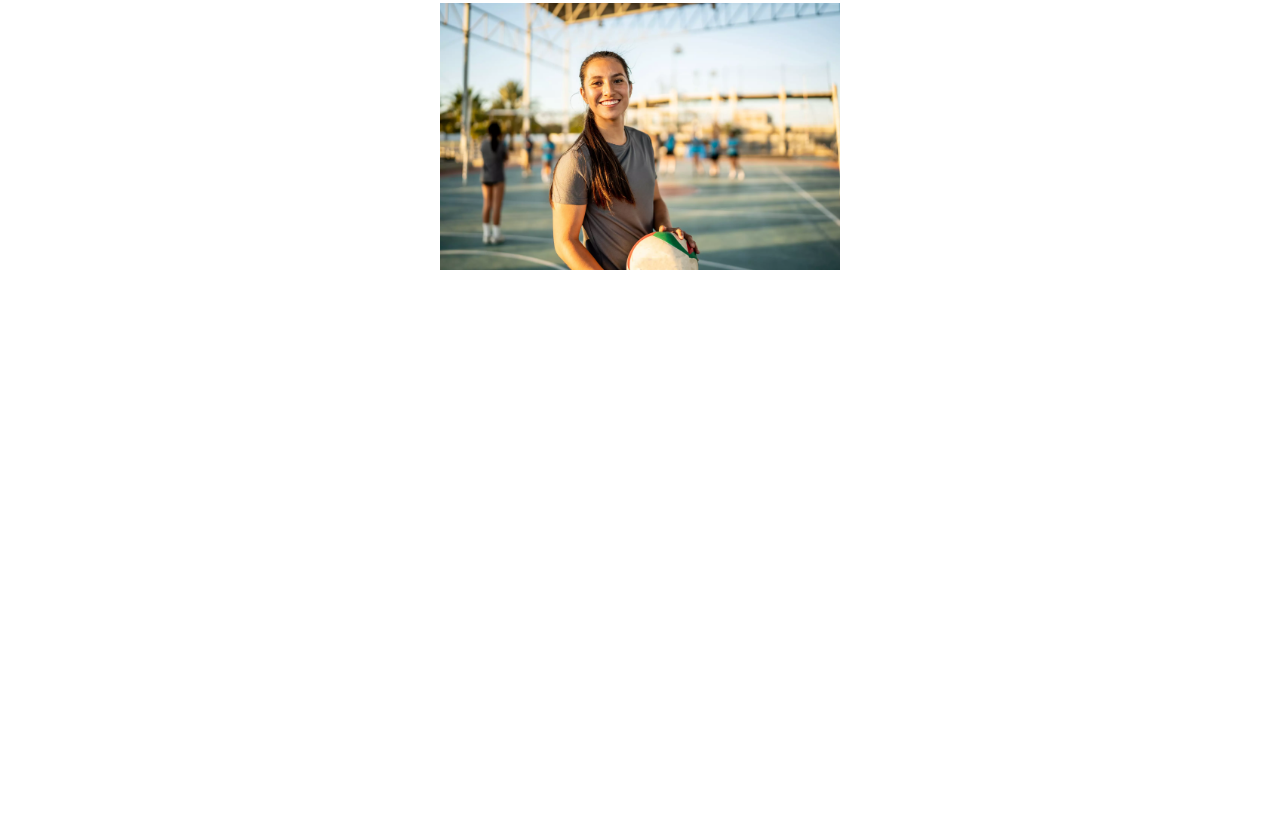
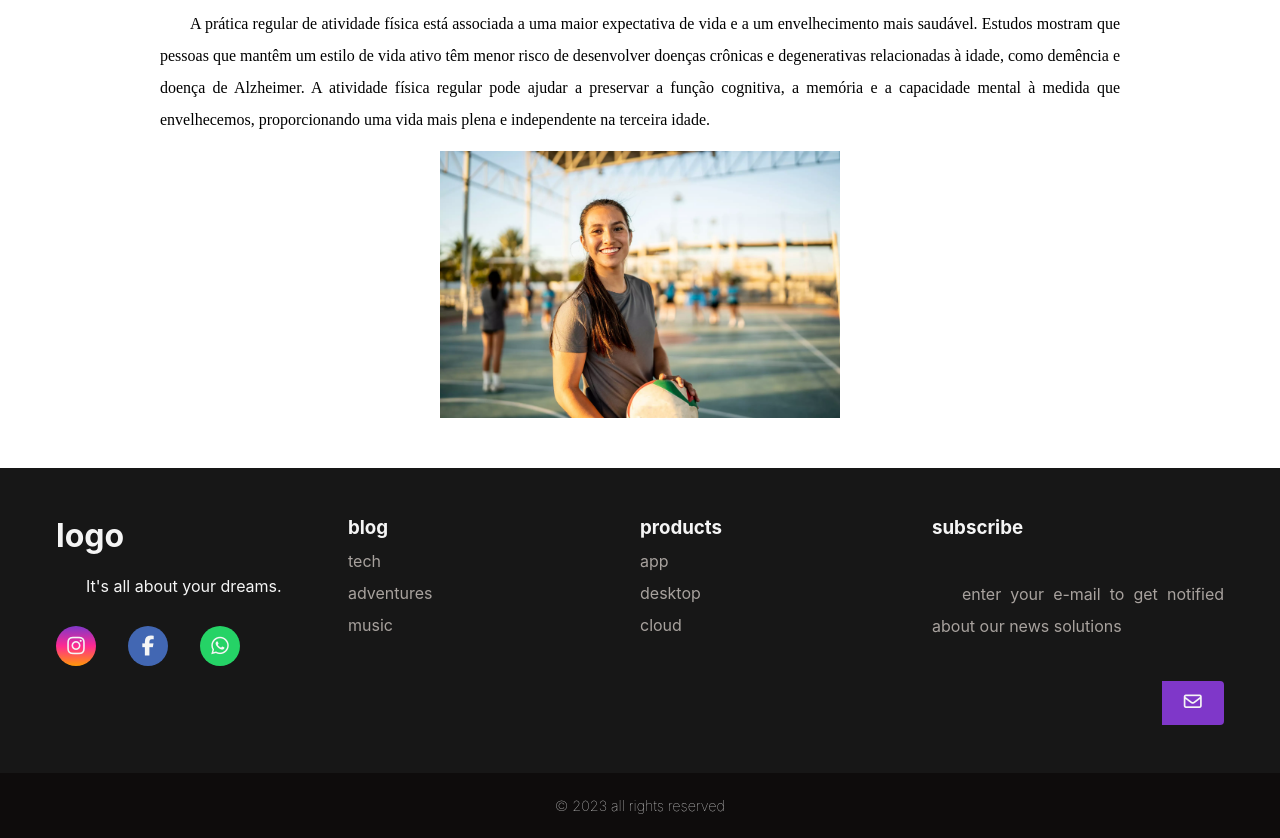
Before and after one commit to henrique-devbr/benef-cios-da-atividade-f-sica, a plain HTML site: page index.html in a window 1280 px wide. Shown: the part 809-1647 px from the top of the page. Before the commit the page ends 1129 px from the top, so only its background shows below. Drawn offline with Linux system fonts and the light colour scheme.

Commit message:
adicionei um footer (final) para o site

```diff
--- a/index.html
+++ b/index.html
@@ -4,6 +4,7 @@
     <meta charset="UTF-8">
     <meta name="viewport" content="width=device-width, initial-scale=1.0">
     <title>benefícios</title>
+    <link rel="stylesheet" href="https://cdnjs.cloudflare.com/ajax/libs/font-awesome/7.0.1/css/all.min.css" integrity="sha512-2SwdPD6INVrV/lHTZbO2nodKhrnDdJK9/kg2XD1r9uGqPo1cUbujc+IYdlYdEErWNu69gVcYgdxlmVmzTWnetw==" crossorigin="anonymous" referrerpolicy="no-referrer" />
     <link rel="stylesheet" href="style.css">
 </head>
 <body>
@@ -11,7 +12,6 @@
         <h1>benefícios da atividade física</h1>
     <nav>
         <a href="#" class="botao">curiosidades</a>
-        <a href="#" class="botao">Home</a>
     </nav>
     </header>
     <main class="container">
@@ -33,7 +33,76 @@
         </section>
     </main>
     <footer>
+        <div id="footer_content">
+            <div id="footer_contacts">
+                <h1>logo</h1>
+                <p>It's all about your dreams.</p>
 
+                <div id="footer_social_media">
+                    <a href="#" class="footer-link" id="instagram">
+                        <i class="fa-brands fa-instagram"></i>
+                    </a>
+
+                    <a href="#" class="footer-link" id="facebook">
+                        <i class="fa-brands fa-facebook-f"></i>
+                    </a>
+
+                    <a href="#" class="footer-link" id="whatsapp">
+                        <i class="fa-brands fa-whatsapp"></i>
+                    </a>
+                </div>
+            </div>
+
+            <ul class="footer-list">
+                <li>
+                    <h3>blog</h3>
+                </li>
+                <li>
+                    <a href="#" class="footer-link">tech</a>
+                </li>
+                <li>
+                    <a href="#" class="footer-link">adventures</a>
+                </li>
+                <li>
+                    <a href="#" class="footer-link">music</a>
+                </li>
+            </ul>
+
+            <ul class="footer-list">
+                <li>
+                    <h3>products</h3>
+                </li>
+                <li>
+                    <a href="#" class="footer-link">app</a>
+                </li>
+                <li>
+                    <a href="#" class="footer-link">desktop</a>
+                </li>
+                <li>
+                    <a href="#" class="footer-link">cloud</a>
+                </li>
+            </ul>
+
+            <div id="footer_subscribe">
+                <h3>subscribe</h3>
+
+                <p>
+                    enter your e-mail to get notified about our news solutions
+                </p>
+
+                <div id="input_group">
+                    <input type="email" id="email">
+                    <button>
+                        <i class="fa-regular fa-envelope"></i>
+                    </button>
+                </div>
+            </div>
+        </div>
+
+        <div id="footer_copyright">
+            &#169
+            2023 all rights reserved
+        </div>
     </footer>
 </body>
 </html>
--- a/style.css
+++ b/style.css
@@ -5,7 +5,14 @@
     --cor3: #A5A692;
     --cor4: #BFB78F;
     --cor5: #03A678;
+    --cor6: #0e0c0c;
+    --cor7: #171717;
+    --cor8: #a8a29e;
+    --cor9: #f5f5f5;
+
 }
+
+@import url('https://fonts.googleapis.com/css2?family=Inter:ital,opsz,wght@0,14..32,500;1,14..32,500&display=swap');
 
 @import url('https://fonts.googleapis.com/css2?family=Alice&family=Bebas+Neue&family=Bitter:ital,wght@0,100..900;1,100..900&family=Jost:ital,wght@0,100..900;1,100..900&family=Lusitana:wght@400;700&display=swap');
 
@@ -86,7 +93,9 @@ p{
     unicode-bidi: isolate;
     text-indent: 30px;
     text-align: justify;
-    font-weight: bold;
+    margin: 15px 0px;
+    line-height: 2em;
+    font-size: 1em;
 }
 body{
     margin: 0;
@@ -115,7 +124,156 @@ main img{
 }
 main img.pequena{
     display: block;
-    width: 50%;
+    width: 80%;
     max-width: 400px;
     margin: 0 auto;
 }
+
+footer{
+    font-family: 'inter', sans-serif;
+    width: 100%;
+    color: var(--cor9);
+}
+
+.footer-link {
+    text-decoration: none;
+}
+
+#footer_content {
+    background-color: var(--cor7);
+    display: grid;
+    grid-template-columns: repeat(4, 1fr);
+    padding: 3rem 3.5rem;
+}
+
+#footer_contacts h1 {
+    margin-bottom: 0.75rem;
+}
+
+#footer_social_media {
+    display: flex;
+    gap: 2rem;
+    margin-top: 1.5rem;
+}
+
+#footer_social_media .footer-link {
+    display: flex;
+    align-items: center;
+    justify-content: center;
+    height: 2.5rem;
+    width: 2.5rem;
+    color: var(--cor9);
+    border-radius: 50%;
+    transition: all 0.4s;
+}
+#footer_social_media .footer-link i {
+    font-size: 1.25rem;
+}
+#footer_social_media .footer-link:hover{
+    opacity: 0.8;
+}
+
+#instagram {
+    background: linear-gradient(#7f37c9, #ff2992, #ff9807);
+}
+
+#facebook {
+    background-color: #4267b3;
+}
+
+#whatsapp {
+    background-color: #25d366;
+}
+
+.footer-list {
+    display: flex;
+    flex-direction: column;
+    gap: 0.75rem;
+    list-style: none;
+}
+
+.footer-list .footer-link {
+    color: var(--cor8);
+    transition: all 0.7s;
+}
+
+.footer-list .footer-link:hover {
+    color: #7f37c9;
+}
+
+#footer_subscribe {
+    display: flex;
+    flex-direction: column;
+    gap: 1.5rem;
+}
+
+#footer_subscribe p {
+    color: var(--cor8);
+}
+
+#input_group{
+    display: flex;
+    align-items: center;
+    background-color: 4px;
+    border-radius: 4px;
+}
+
+#input_group input {
+    all: unset;
+    padding: 0.75rem;
+    width: 100%;
+}
+
+#input_group button {
+    background-color: #7f37c9;
+    border: none;
+    color: var(--cor9);
+    padding: 0px 1.25rem;
+    font-size: 1.125rem;
+    height: 100%;
+    border-radius: 0px 4px 4px 0px;
+    cursor: pointer;
+    transition: all 0.7s;
+}
+
+#input_group button:hover {
+    opacity: 0.8;
+}
+
+#footer_copyright {
+    display:flex;
+    justify-content: center;
+    background-color: var(--cor6);
+    font-size: 0.9rem;
+    padding: 1.5rem;
+    font-weight: 100;
+}
+
+@media (max-width: 768px) {
+    #footer_content {
+        grid-template-columns: 1fr;
+        padding: 2rem 1.5rem;
+        text-align: center;
+    }
+
+    #footer_social_media {
+        justify-content: center;
+    }
+
+    #footer_contacts,
+    .footer-list,
+    #footer_subscribe {
+        align-items: center;
+    }
+
+    #input_group {
+        width: 100%;
+    }
+}
+
+@media (max-width: 1024px) {
+    #footer_content {
+        grid-template-columns: repeat(2, 1fr);
+        gap: 2rem;
+    }
+}
```
